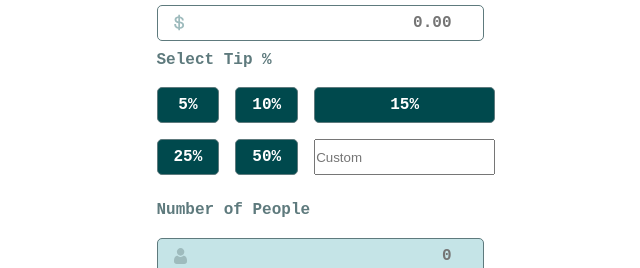
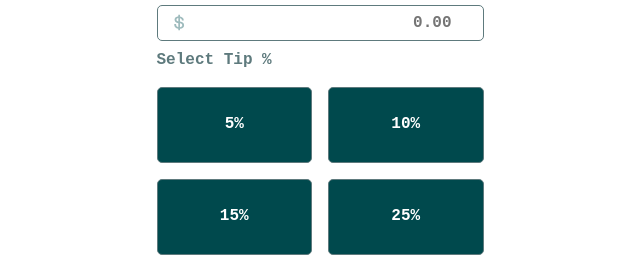
Before and after one commit to Iyanu22/tip-calculator-app, a website: page index.html in a window 1280 px wide. Shown: the part 183-451 px from the top of the page, without its empty margins (320-960 px from the left). Drawn offline with Linux system fonts and the light colour scheme.

Commit message:
style: add styles for tip buttons and custom input

```diff
--- a/index.html
+++ b/index.html
@@ -63,7 +63,7 @@
 </div>
 </div>
 </main>
-
+ <script src="script.js"></script>
   <footer class="attribution">
     Challenge by <a href="https://www.frontendmentor.io?ref=challenge">Frontend Mentor</a>.
     Coded by <a href="#">Your Name Here</a>.
--- a/style.scss
+++ b/style.scss
@@ -65,11 +65,13 @@ main{
     }
     .tip-buttons{
         display: grid;
-        grid-template-columns: repeat(3, 1fr);
+        grid-template-columns: repeat(2, 1fr);
         gap: 1rem;
         margin-bottom: 1rem;
 
-        button{
+
+        button, #custom-tip{
+            width: 100%;
             padding: 0.5rem 1rem;
             border: 1px solid $grey-500;
             border-radius: 5px;
@@ -79,6 +81,13 @@ main{
             font-weight: 700;
             font-family: 'Space Mono', monospace;
             cursor: pointer;
+            line-height: 3.6;
+        }
+         #custom-tip{
+            text-align: center;
+            background-color: $grey-200;
+            color: $grey-500;
+
         }
     }
     .label_people{
@@ -93,7 +102,7 @@ main{
     }
     #people{
         width: 100%;
-        padding: 0.5rem 1rem;
+        padding: 1rem;
         border: 1px solid $grey-500;
         border-radius: 5px;
         font-size: 1rem;
@@ -130,7 +139,6 @@ main{
             color: $white;
             font-weight: 700;
             font-family: 'Space Mono', monospace;
-            // line-height: 2.4;
         }
         .label_person{
             font-size: 0.8125rem;
@@ -151,7 +159,6 @@ main{
             font-weight: 700;
             font-family: 'Space Mono', monospace;
             cursor: pointer;
-            // line-height: 3.0;
             margin-top: 2rem;
             text-transform: uppercase;
         }
```
Also changed, not shown: script.js (added), style.css, 1 other file.
